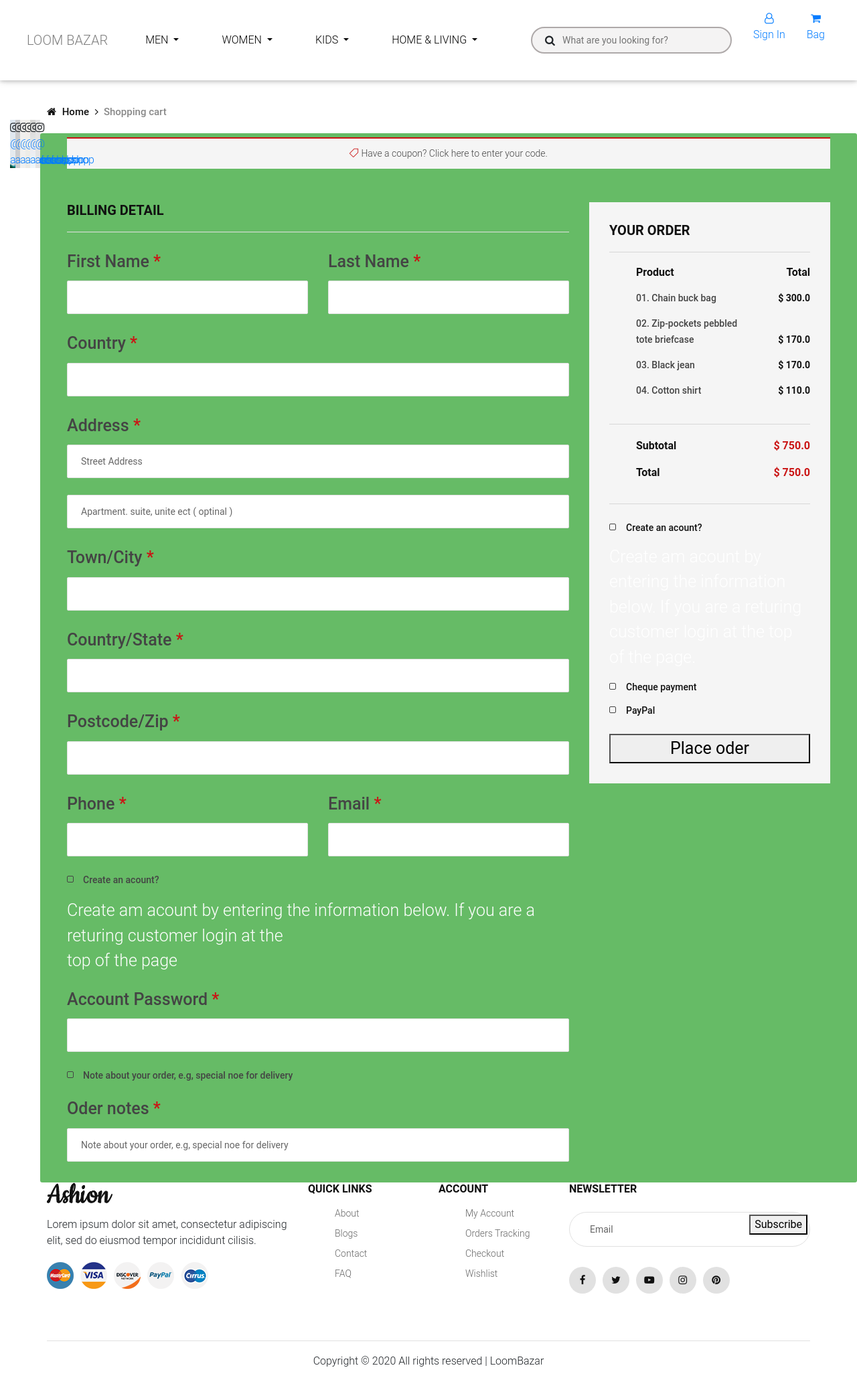
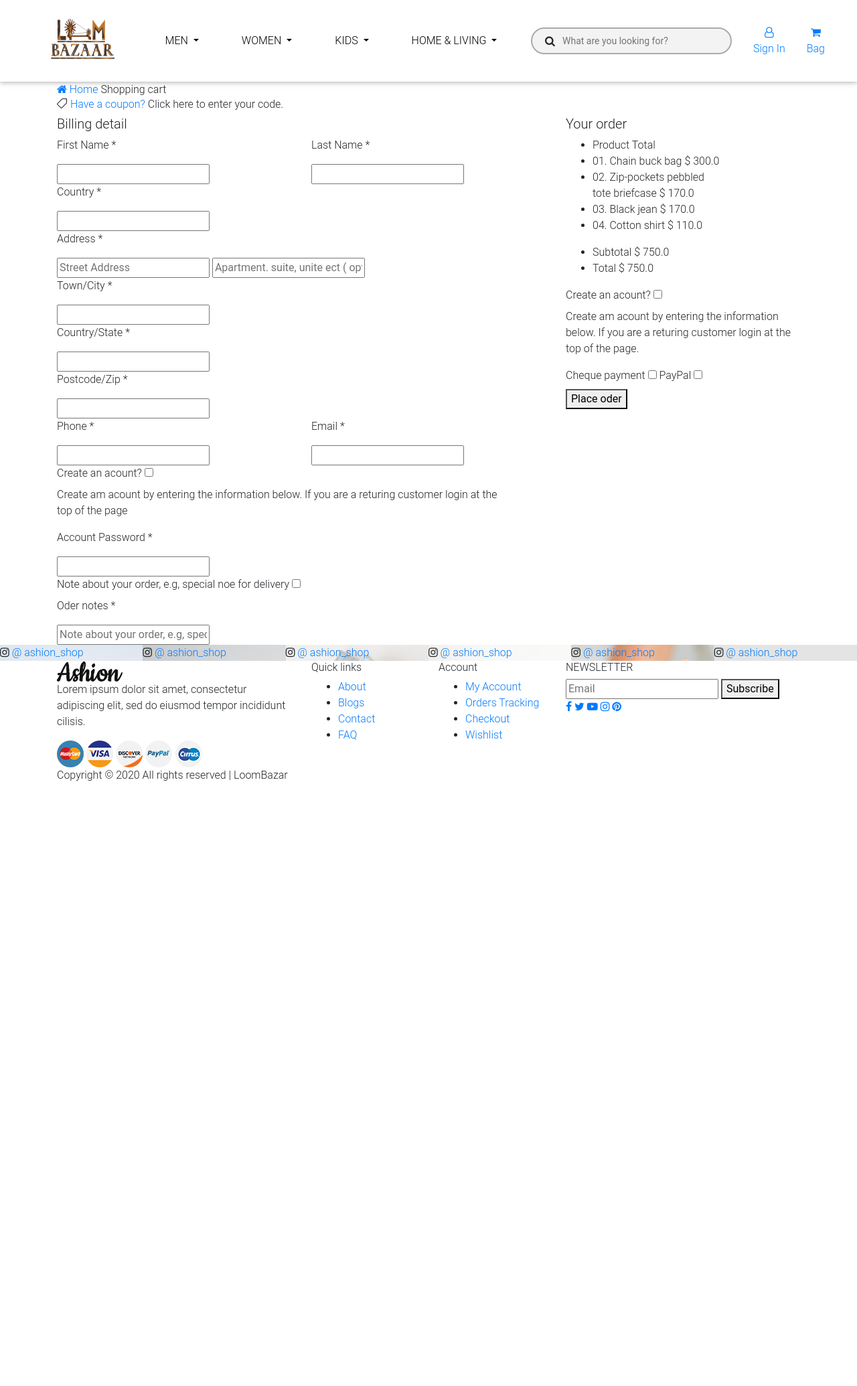
Before and after one commit to loombazar/loombazar, a Django app: page /checkout_page in a window 1280 px wide. Shown: the whole page at 67% size. After the commit the page ends 1166 px from the top, so only its background shows below. Run offline with Django 3.2, Linux system fonts and the light colour scheme; some libraries are stand-ins or nearby versions.

Commit message:
logo added

```diff
--- a/templates/home/base.html
+++ b/templates/home/base.html
@@ -24,9 +24,9 @@
     <link rel="stylesheet" href="{% static 'home/css/magnific-popup.css' %}" type="text/css">
     <link rel="stylesheet" href="{% static 'home/css/owl.carousel.min.css' %}" type="text/css">
     <link rel="stylesheet" href="{% static 'home/css/slicknav.min.css' %}" type="text/css">
-    <link rel="stylesheet" href="{% static 'home/css/style.css' %}" type="text/css">
+    <!--<link rel="stylesheet" href="{% static 'home/css/style.css' %}" type="text/css">-->
     <!-- <link rel="stylesheet" href="{% static 'home/css/mystyle.css' %}" type="text/css"> -->
-    <link rel="stylesheet" href="{% static 'home/css/b_shop-cart.css' %} " type="text/css">
+    <!--<link rel="stylesheet" href="{% static 'home/css/b_shop-cart.css' %} " type="text/css">-->
     <link rel="stylesheet" href="{% static 'home/css/base.css' %}" type="text/css">
 
     <link rel="stylesheet" href="https://cdnjs.cloudflare.com/ajax/libs/bootstrap-datepicker/1.4.1/css/bootstrap-datepicker3.css" /> {% block css %} {% endblock %}
@@ -199,7 +199,7 @@
         <!-- End of Mobile search box -->
         <!-- left section for brand -->
         <div class="navbar-brand m-auto">
-            <div class="navbar-text text-center">LOOM BAZAR</div>
+            <div class="navbar-text text-center"><img src="static/home/loom1.png" style="height: 80px;width:180px;" alt=""></div>
         </div>
         <!-- middle section -->
 
```
Also changed, not shown: static/home/loom1.png (added), static/home/loom2.png (added).
